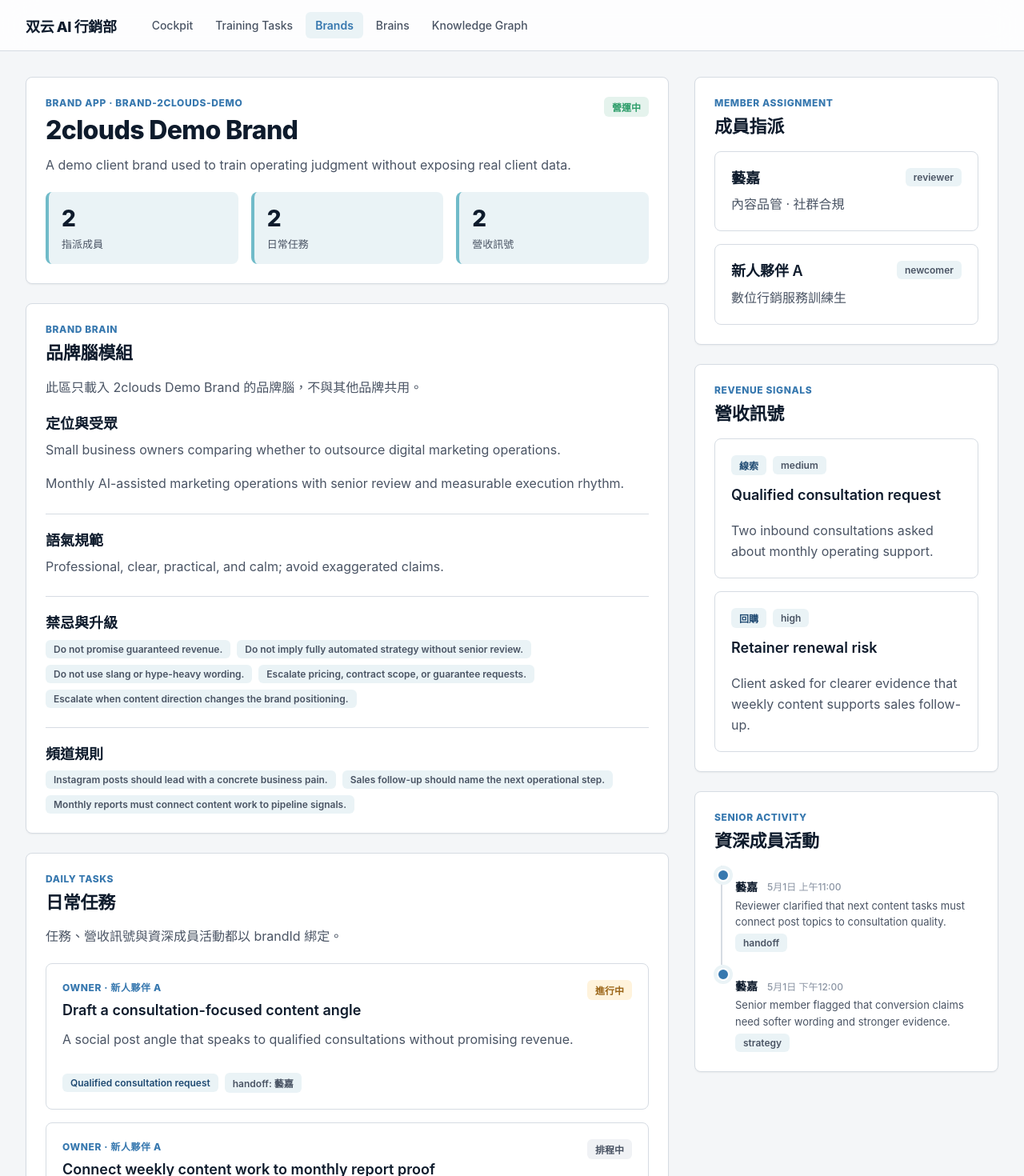
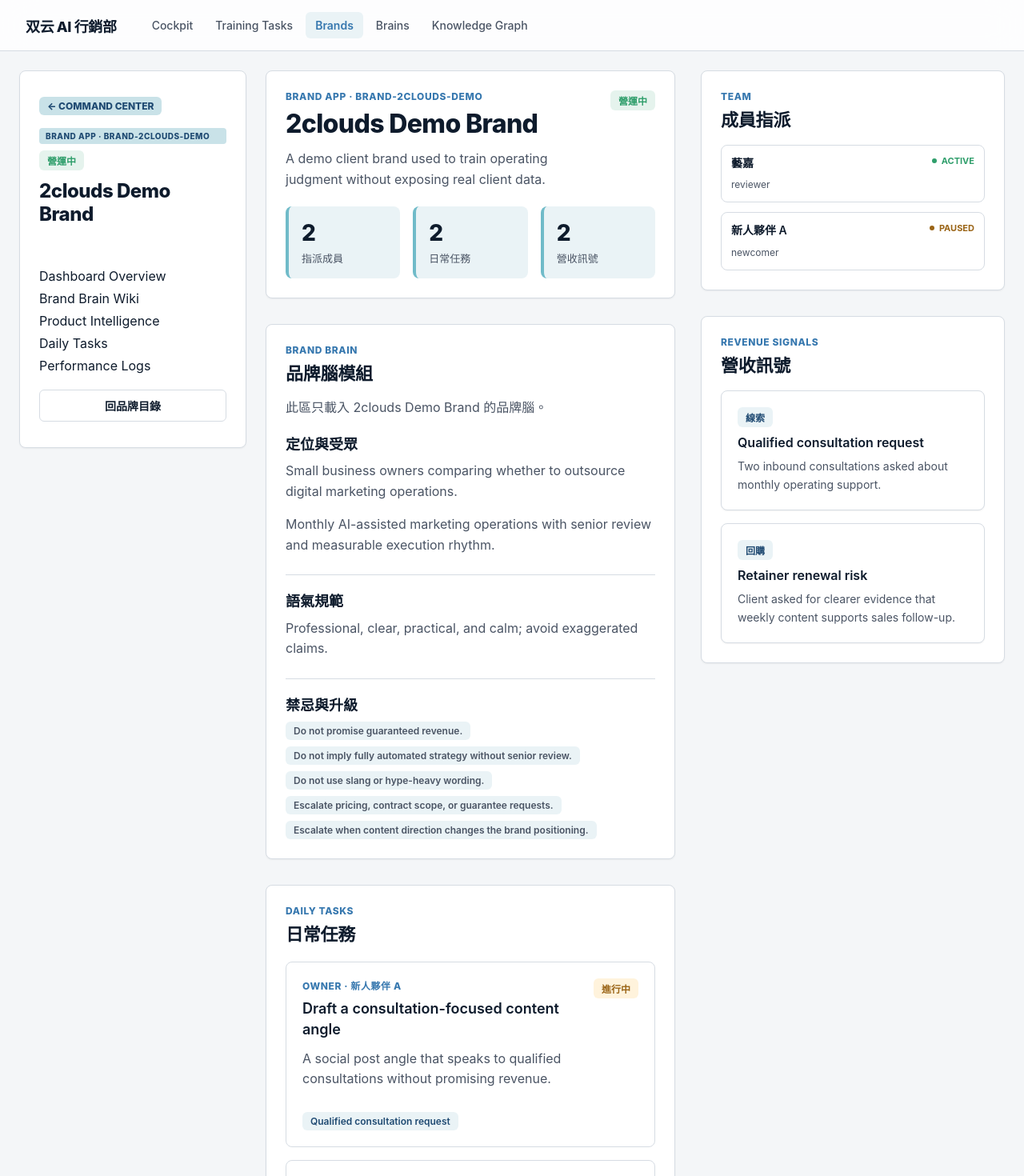
Before and after one commit to gjj22622/2clouds-agents, a Next.js app: page /brands/brand-2clouds-demo in a window 1280 px wide. Shown: the top 1470 px of the page at 80% size. Built offline with nearby package versions, Linux system fonts and the light colour scheme.

Commit message:
Implement brand lifecycle UI states and operation freezing

```diff
--- a/src/app/globals.css
+++ b/src/app/globals.css
@@ -309,15 +309,92 @@ p:last-child {
   color: var(--danger);
 }
 
-.badge.in_progress {
+.badge.in_progress,
+.badge.onboarding {
   background: #fff3dc;
   color: var(--warning);
 }
 
-.badge.queued {
+.badge.not_started {
   background: #f0f2f5;
   color: var(--text-muted);
 }
+
+.badge.paused {
+  background: #f4f6f8;
+  border: 1px solid var(--line);
+  color: var(--sy-slate);
+}
+
+.badge.archived,
+.badge.revoked {
+  background: var(--sy-ink);
+  color: white;
+}
+
+.frozen {
+  filter: grayscale(1);
+  opacity: 0.7;
+  pointer-events: none;
+  position: relative;
+  user-select: none;
+}
+
+.frozen::before {
+  content: "資料保留 · 操作凍結";
+  position: absolute;
+  top: 50%;
+  left: 50%;
+  transform: translate(-50%, -50%) rotate(-5deg);
+  background: var(--sy-ink);
+  color: white;
+  padding: 8px 16px;
+  border-radius: 4px;
+  font-size: 14px;
+  font-weight: 800;
+  z-index: 10;
+  box-shadow: var(--shadow-md);
+  white-space: nowrap;
+}
+
+.member-status {
+  display: flex;
+  align-items: center;
+  gap: 6px;
+  font-size: 11px;
+  font-weight: 700;
+  text-transform: uppercase;
+}
+
+.member-status::before {
+  content: "";
+  display: block;
+  width: 6px;
+  height: 6px;
+  border-radius: 50%;
+}
+
+.member-status.active {
+  color: var(--success);
+}
+.member-status.active::before {
+  background: var(--success);
+}
+
+.member-status.paused {
+  color: var(--warning);
+}
+.member-status.paused::before {
+  background: var(--warning);
+}
+
+.member-status.revoked {
+  color: var(--danger);
+}
+.member-status.revoked::before {
+  background: var(--danger);
+}
+
 
 .badge.reviewing {
   background: #fff3dc;
--- a/src/components/BrandOpsPanel.tsx
+++ b/src/components/BrandOpsPanel.tsx
@@ -18,9 +18,11 @@ type RevenueConfidence = "low" | "medium" | "high";
 export function BrandOpsPanel({
   brandId,
   tasks,
+  isFrozen = false,
 }: {
   brandId: string;
   tasks: BrandTask[];
+  isFrozen?: boolean;
 }) {
   const router = useRouter();
   const [isPending, startTransition] = useTransition();
@@ -112,7 +114,7 @@ export function BrandOpsPanel({
   }
 
   return (
-    <section className="section isolated-section">
+    <section className={`section isolated-section ${isFrozen ? "frozen" : ""}`}>
       <div className="eyebrow">Brand Ops Console</div>
       <h2 style={{ marginBottom: 8 }}>營運快速操作</h2>
       <p style={{ fontSize: 14, marginBottom: 24 }}>
@@ -298,15 +300,15 @@ export function BrandOpsPanel({
           <div className="button-row">
             <button
               className="button"
-              disabled={isLoading}
+              disabled={isLoading || isFrozen}
               style={{ flex: 2 }}
               type="submit"
             >
-              {isLoading ? "處理中..." : "確認送出"}
+              {isFrozen ? "品牌已暫停" : isLoading ? "處理中..." : "確認送出"}
             </button>
             <button
               className="secondary-button"
-              disabled={isLoading}
+              disabled={isLoading || isFrozen}
               onClick={() => {
                 setTaskId(tasks[0]?.id ?? "");
                 setStatus("in_progress");
--- a/src/components/BrandWorkspaces.tsx
+++ b/src/components/BrandWorkspaces.tsx
@@ -22,6 +22,7 @@ const stageLabels = {
   onboarding: "導入中",
   active: "營運中",
   paused: "暫停",
+  archived: "歸檔",
 } as const;
 
 const brandTaskStatusLabels: Record<BrandTaskStatus, string> = {
@@ -403,18 +404,21 @@ function safeBuildBrandContexts(): BrandOperatingContext[] {
 
 function buildBrandCardFromContext(context: BrandOperatingContext) {
   const isFeatured = context.brand.id === MUZO_BRAND_ID;
+  const stage = context.brand.operatingStage;
   return {
     id: context.brand.id,
     href: `/brands/${context.brand.id}`,
     name: context.brand.name,
     industry: context.brand.industry,
-    statusLabel: stageLabels[context.brand.operatingStage],
+    statusLabel: stageLabels[stage] || stage,
     statusTone:
-      context.brand.operatingStage === "active"
+      stage === "active"
         ? ("reviewed" as const)
-        : context.brand.operatingStage === "onboarding"
+        : stage === "onboarding"
           ? ("in_progress" as const)
-          : ("not_started" as const),
+          : stage === "paused"
+            ? ("paused" as const)
+            : ("archived" as const),
     summary: isFeatured
       ? muzoDirectoryFallback.summary
       : context.brand.positioning,
@@ -566,17 +570,46 @@ function formatActivityTime(iso: string) {
 }
 
 function GenericBrandWorkspace({ context }: { context: BrandOperatingContext }) {
+  const isFrozen = context.brand.operatingStage === "paused";
+
   return (
+    <div className="brand-app-shell">
+      <aside className="brand-app-sidebar">
+        <div style={{ marginBottom: "32px" }}>
+          <Link href="/brands" className="badge" style={{ background: "var(--sy-mist)", color: "var(--primary-strong)", fontWeight: 800, cursor: "pointer", display: "inline-block", marginBottom: "16px" }}>
+            ← COMMAND CENTER
+          </Link>
+          <div className="brand-badge" style={{ marginBottom: "8px" }}>Brand App · {context.brand.id}</div>
+          <span className={`badge ${context.brand.operatingStage === "active" ? "reviewed" : context.brand.operatingStage}`} style={{ marginBottom: 12 }}>
+            {stageLabels[context.brand.operatingStage]}
+          </span>
+          <h1 style={{ margin: 0, fontSize: "24px", lineHeight: 1.2 }}>{context.brand.name}</h1>
+        </div>
+
+        <nav className="brand-module-nav">
+          <span className="active">Dashboard Overview</span>
+          <span>Brand Brain Wiki</span>
+          <span>Product Intelligence</span>
+          <span>Daily Tasks</span>
+          <span>Performance Logs</span>
+        </nav>
+
+        <Link className="secondary-button" href="/brands" style={{ marginTop: "auto" }}>
+          回品牌目錄
+        </Link>
+      </aside>
+
+      <main className={`brand-app-main ${isFrozen ? "frozen" : ""}`}>
         <div className="page-grid">
-      <div className="stack">
-        <header className="section">
+          <div className="stack" style={{ gap: "32px" }}>
+            <header className="section isolated-section">
               <div className="section-header">
                 <div>
                   <div className="eyebrow">Brand App · {context.brand.id}</div>
                   <h1>{context.brand.name}</h1>
                   <p>{context.brand.positioning}</p>
                 </div>
-            <span className="badge reviewed">
+                <span className={`badge ${context.brand.operatingStage === "active" ? "reviewed" : context.brand.operatingStage}`}>
                   {stageLabels[context.brand.operatingStage]}
                 </span>
               </div>
@@ -597,12 +630,12 @@ function GenericBrandWorkspace({ context }: { context: BrandOperatingContext })
               </div>
             </header>
 
-        <section className="section">
+            <section className="section isolated-section">
               <div className="section-header">
                 <div>
                   <div className="eyebrow">Brand Brain</div>
                   <h2>品牌腦模組</h2>
-              <p>此區只載入 {context.brand.name} 的品牌腦，不與其他品牌共用。</p>
+                  <p>此區只載入 {context.brand.name} 的品牌腦。</p>
                 </div>
               </div>
 
@@ -628,25 +661,14 @@ function GenericBrandWorkspace({ context }: { context: BrandOperatingContext })
                     )}
                   </div>
                 </div>
-            <div className="decision-block">
-              <h3>頻道規則</h3>
-              <div className="meta-row">
-                {context.brain.channelRules.map((rule) => (
-                  <span className="badge" key={rule}>
-                    {rule}
-                  </span>
-                ))}
-              </div>
-            </div>
               </div>
             </section>
 
-        <section className="section">
+            <section className="section isolated-section">
               <header className="section-header">
                 <div>
                   <div className="eyebrow">Daily Tasks</div>
                   <h2>日常任務</h2>
-              <p>任務、營收訊號與資深成員活動都以 brandId 綁定。</p>
                 </div>
               </header>
               <div className="card-list">
@@ -655,9 +677,6 @@ function GenericBrandWorkspace({ context }: { context: BrandOperatingContext })
                     task,
                     revenueSignals: context.revenueSignals,
                   });
-              const linkedActivities = context.seniorMemberActivities.filter(
-                (activity) => task.seniorMemberActivityIds.includes(activity.id),
-              );
 
                   return (
                     <article className="task-card" key={task.id}>
@@ -675,11 +694,6 @@ function GenericBrandWorkspace({ context }: { context: BrandOperatingContext })
                             {signal.label}
                           </span>
                         ))}
-                    {linkedActivities.map((activity) => (
-                      <span className="badge" key={activity.id}>
-                        {activity.activityType}: {userName(activity.userId)}
-                      </span>
-                    ))}
                       </div>
                     </article>
                   );
@@ -688,76 +702,62 @@ function GenericBrandWorkspace({ context }: { context: BrandOperatingContext })
             </section>
           </div>
 
-      <aside className="stack">
-        <section className="section">
-          <div className="eyebrow">Member Assignment</div>
+          <aside className="stack" style={{ gap: "32px" }}>
+            <section className="section isolated-section">
+              <div className="eyebrow">Team</div>
               <h2>成員指派</h2>
-          <div className="card-list">
-            {context.assignedMembers.map((member) => (
-              <div className="brain-card" key={member.id}>
+              <div className="stack" style={{ gap: "12px", marginTop: "16px" }}>
+                {context.assignedMembers.map((member, index) => {
+                  // Mock member status
+                  const memberStatus = index === 0 ? "active" : index === 1 ? "paused" : "revoked";
+                  return (
+                    <div className="brain-card" key={member.id} style={{ padding: 12 }}>
                       <div className="section-header" style={{ marginBottom: 0 }}>
                         <div>
-                    <h3>{member.name}</h3>
-                    <p>{member.title}</p>
+                          <h3 style={{ fontSize: 14 }}>{member.name}</h3>
+                          <p style={{ fontSize: 12 }}>{member.role}</p>
                         </div>
-                  <span className="badge">{member.role}</span>
+                        <span className={`member-status ${memberStatus}`}>{memberStatus}</span>
                       </div>
                     </div>
-            ))}
+                  );
+                })}
               </div>
             </section>
 
-        <section className="section">
+            <section className="section isolated-section">
               <div className="eyebrow">Revenue Signals</div>
               <h2>營收訊號</h2>
               <div className="card-list">
                 {context.revenueSignals.map((signal) => (
-              <div className="brain-card" key={signal.id}>
-                <div className="meta-row">
+                  <div className="signal-card" key={signal.id}>
+                    <div className="meta-row" style={{ marginBottom: 8 }}>
                       <span className="badge submitted">{revenueSignalTypeLabels[signal.type]}</span>
-                  <span className="badge">{signal.confidence}</span>
                     </div>
-                <h3>{signal.label}</h3>
-                <p>{signal.value}</p>
-              </div>
-            ))}
-          </div>
-        </section>
-
-        <section className="section">
-          <div className="eyebrow">Senior Activity</div>
-          <h2>資深成員活動</h2>
-          <div className="trace-list">
-            {context.seniorMemberActivities.map((activity) => (
-              <div className="trace-row active" key={activity.id}>
-                <div className="trace-content">
-                  <div className="trace-meta">
-                    <span className="trace-label">{userName(activity.userId)}</span>
-                    <time className="trace-time">
-                      {new Date(activity.createdAt).toLocaleString("zh-TW", {
-                        month: "short",
-                        day: "numeric",
-                        hour: "2-digit",
-                        minute: "2-digit",
-                      })}
-                    </time>
-                  </div>
-                  <p>{activity.summary}</p>
-                  <span className="badge" style={{ width: "fit-content" }}>
-                    {activity.activityType}
-                  </span>
-                </div>
+                    <h3 style={{ fontSize: 16 }}>{signal.label}</h3>
+                    <p style={{ fontSize: 14 }}>{signal.value}</p>
                   </div>
                 ))}
               </div>
             </section>
           </aside>
         </div>
+
+        <section id="brand-ops" style={{ marginTop: "40px" }}>
+          <BrandOpsPanel
+            brandId={context.brand.id}
+            isFrozen={isFrozen}
+            tasks={context.tasks}
+          />
+        </section>
+      </main>
+    </div>
   );
 }
 
 function MuzoBrandWorkspace() {
   const workspace = buildMuzoWorkspace();
+  const isFrozen = workspace.brand.statusLabel === "暫停";
 
   return (
     <div className="brand-app-shell">
@@ -765,7 +765,7 @@ function MuzoBrandWorkspace() {
         <div className="brand-sidebar-card">
           <div className="meta-row" style={{ marginBottom: 12 }}>
             <span className="brand-badge">主品牌</span>
-            <span className="badge reviewed">{workspace.brand.statusLabel}</span>
+            <span className={`badge ${workspace.brand.statusLabel === "營運中" ? "reviewed" : "paused"}`}>{workspace.brand.statusLabel}</span>
           </div>
           <h2 style={{ marginBottom: 8 }}>{workspace.brand.name}</h2>
           <p>{workspace.brand.positioning}</p>
@@ -807,14 +807,14 @@ function MuzoBrandWorkspace() {
         </Link>
       </aside>
 
-      <main className="brand-app-main">
+      <main className={`brand-app-main ${isFrozen ? "frozen" : ""}`}>
         <header className="brand-hero">
           <div className="brand-hero-copy">
             <div className="eyebrow">Brand App · {workspace.brand.id}</div>
             <h1>{workspace.brand.name}</h1>
             <p>{workspace.brand.positioning}</p>
             <div className="meta-row">
-              <span className="badge reviewed">{workspace.brand.statusLabel}</span>
+              <span className={`badge ${workspace.brand.statusLabel === "營運中" ? "reviewed" : "paused"}`}>{workspace.brand.statusLabel}</span>
               <span className="badge">{workspace.brand.owner}</span>
               <span className="badge">{workspace.brand.scope}</span>
             </div>
@@ -1088,6 +1088,7 @@ function MuzoBrandWorkspace() {
         <section className="section" id="brand-ops">
           <BrandOpsPanel
             brandId={workspace.brand.id}
+            isFrozen={isFrozen}
             tasks={workspace.tasks.map((task) => ({
               id: task.id,
               brandId: workspace.brand.id,
@@ -1133,9 +1134,14 @@ export function BrandsCommandCenter() {
   const featuredCard = featuredContext
     ? buildBrandCardFromContext(featuredContext)
     : muzoDirectoryFallback;
-  const otherCards = contexts
+
+  const allCards = contexts
     .filter((context) => context.brand.id !== MUZO_BRAND_ID)
     .map((context) => buildBrandCardFromContext(context));
+
+  const activeCards = allCards.filter(c => c.statusTone === "reviewed" || c.statusTone === "in_progress");
+  const inactiveCards = allCards.filter(c => c.statusTone === "paused" || c.statusTone === "archived");
+
   const spotlightTaskCount = featuredContext
     ? featuredContext.tasks.length
     : muzoTasksFallback.length;
@@ -1223,34 +1229,25 @@ export function BrandsCommandCenter() {
       <section className="section">
         <div className="section-header">
           <div>
-            <div className="eyebrow">Other Workspaces</div>
-            <h2>其他品牌工作區</h2>
-            <p>如果你要切到別的品牌，這裡的卡片會保留它自己的 context。</p>
+            <div className="eyebrow">Active Workspaces</div>
+            <h2>營運中品牌</h2>
+            <p>正在進行交付與品管操作的品牌空間。</p>
           </div>
         </div>
 
-        {otherCards.length > 0 ? (
+        {activeCards.length > 0 ? (
           <div className="brand-directory-grid">
-            {otherCards.map((card) => (
+            {activeCards.map((card) => (
               <Link className="task-card" href={card.href} key={card.id}>
                 <div className="section-header" style={{ marginBottom: 0 }}>
                   <div>
-                    <div className="eyebrow">{card.industry}</div>
+                    <div className="brand-badge">{card.industry}</div>
                     <h3>{card.name}</h3>
                   </div>
                   <span className={`badge ${card.statusTone}`}>{card.statusLabel}</span>
                 </div>
 
                 <p>{card.summary}</p>
-                <p>{card.goal}</p>
-
-                <div className="meta-row">
-                  {card.badges.map((badge) => (
-                    <span className="badge" key={badge}>
-                      {badge}
-                    </span>
-                  ))}
-                </div>
 
                 <div className="brand-directory-metrics">
                   {card.metrics.map((metric) => (
@@ -1264,9 +1261,36 @@ export function BrandsCommandCenter() {
             ))}
           </div>
         ) : (
-          <div className="empty">目前只有木酢寵物達人和品牌導向的工作入口。</div>
+          <div className="empty">目前沒有其他營運中的品牌。</div>
         )}
       </section>
+
+      {inactiveCards.length > 0 && (
+        <section className="section">
+          <div className="section-header">
+            <div>
+              <div className="eyebrow">Inactive Workspaces</div>
+              <h2>暫停與歸檔</h2>
+              <p>資料已保留但操作凍結的品牌空間。</p>
+            </div>
+          </div>
+
+          <div className="brand-directory-grid">
+            {inactiveCards.map((card) => (
+              <Link className="task-card" href={card.href} key={card.id} style={{ opacity: 0.6, filter: "grayscale(0.5)" }}>
+                <div className="section-header" style={{ marginBottom: 0 }}>
+                  <div>
+                    <div className="brand-badge">{card.industry}</div>
+                    <h3>{card.name}</h3>
+                  </div>
+                  <span className={`badge ${card.statusTone}`}>{card.statusLabel}</span>
+                </div>
+                <p>{card.summary}</p>
+              </Link>
+            ))}
+          </div>
+        </section>
+      )}
     </div>
   );
 }
```
Lines whose indentation alone changed are shown as unchanged.
